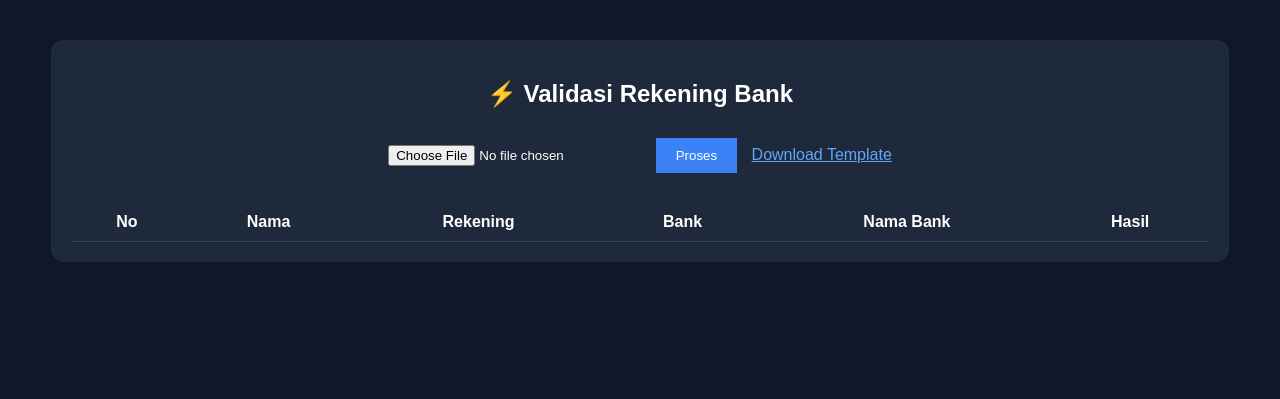
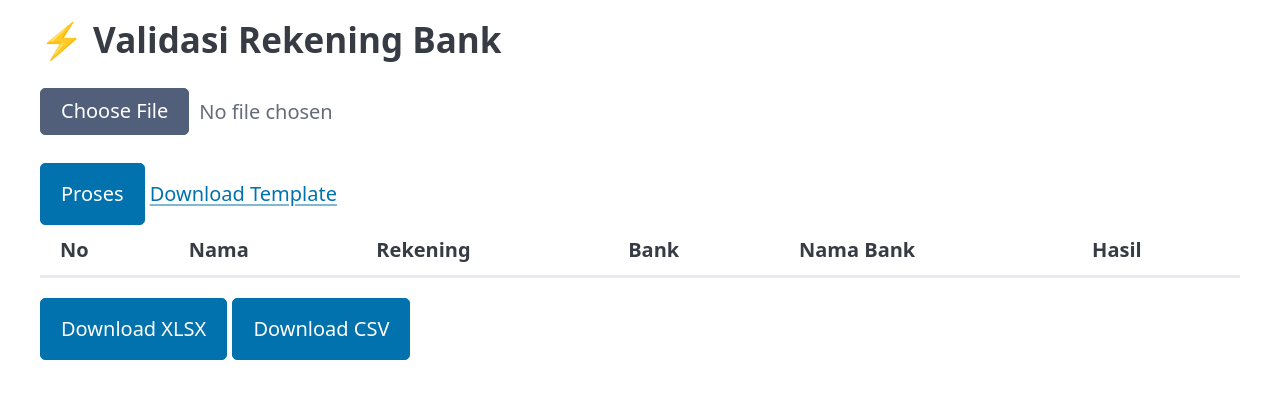
Before and after one commit to wahyunur-bit/Manz-rekening-Check, a Flask app: page / in a window 1280 px wide. Shown: the top 399 px of the page. Run offline with Flask 3, Linux system fonts and the light colour scheme; lists and menus that the app fills with data are empty; some libraries are stand-ins or nearby versions.

Commit message:
Update index.html

```diff
--- a/templates/index.html
+++ b/templates/index.html
@@ -2,63 +2,30 @@
 <html>
 <head>
     <title>Validasi Rekening</title>
-    <script src="/static/script.js"></script>
-    <style>
-        body {
-            background: #0f172a;
-            color: white;
-            font-family: sans-serif;
-            text-align: center;
-        }
-        .box {
-            margin: 40px auto;
-            padding: 20px;
-            width: 90%;
-            background: #1e293b;
-            border-radius: 12px;
-        }
-        button {
-            padding: 10px 20px;
-            margin: 10px;
-            background: #3b82f6;
-            border: none;
-            color: white;
-            cursor: pointer;
-        }
-        table {
-            width: 100%;
-            margin-top: 20px;
-            border-collapse: collapse;
-        }
-        th, td {
-            padding: 10px;
-            border-bottom: 1px solid #334155;
-        }
-    </style>
+    <link rel="stylesheet" href="https://cdn.jsdelivr.net/npm/@picocss/pico@2/css/pico.min.css">
 </head>
 <body>
 
-<div class="box">
+<main class="container">
     <h2>⚡ Validasi Rekening Bank</h2>
 
     <input type="file" id="file">
-    <button onclick="upload()">Proses</button>
-    <a href="/template" style="color:#60a5fa;">Download Template</a>
+    <button onclick="start()">Proses</button>
+    <a href="/template">Download Template</a>
 
     <table>
         <thead>
             <tr>
-                <th>No</th>
-                <th>Nama</th>
-                <th>Rekening</th>
-                <th>Bank</th>
-                <th>Nama Bank</th>
-                <th>Hasil</th>
+                <th>No</th><th>Nama</th><th>Rekening</th><th>Bank</th><th>Nama Bank</th><th>Hasil</th>
             </tr>
         </thead>
-        <tbody id="table"></tbody>
+        <tbody id="tbody"></tbody>
     </table>
-</div>
 
+    <button onclick="download('xlsx')">Download XLSX</button>
+    <button onclick="download('csv')">Download CSV</button>
+</main>
+
+<script src="/static/script.js"></script>
 </body>
 </html>
```
